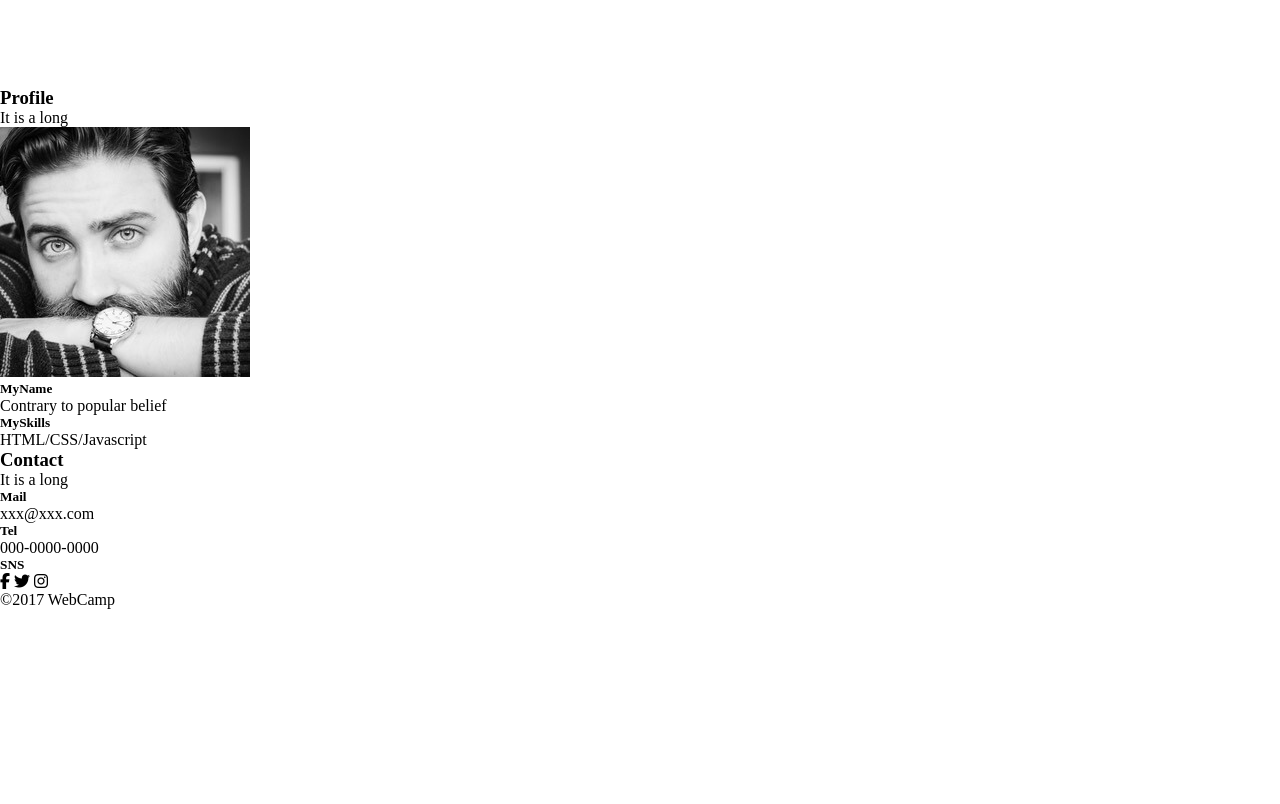
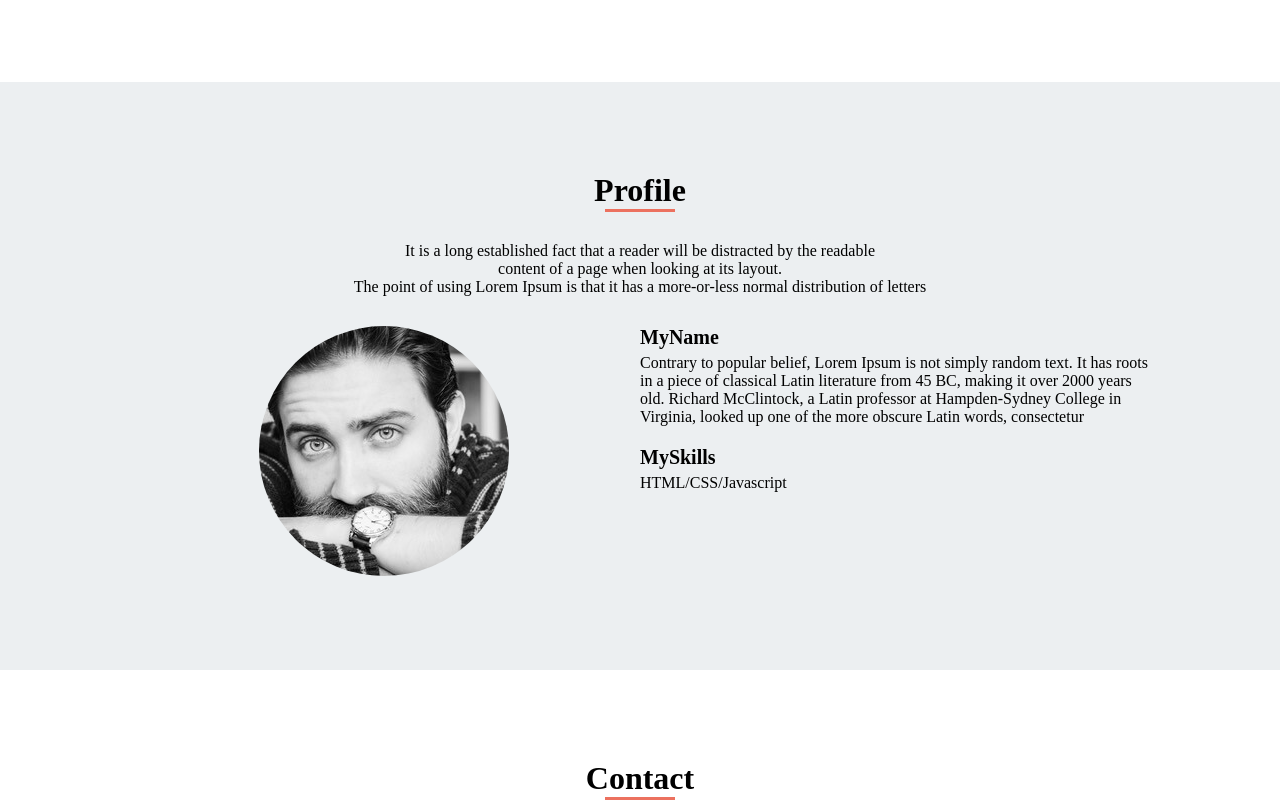
Before and after one commit to masaki-y1117/SkillUp, a plain HTML site: page index.html in a window 1280 px wide. Shown: the part 1996-2800 px from the top of the page. Before the commit the page ends 2605 px from the top, so only its background shows below. Drawn offline with Linux system fonts and the light colour scheme.

Commit message:
[Add]ページ作成完了

```diff
--- a/index.html
+++ b/index.html
@@ -11,19 +11,29 @@
     <header>
       <div class="header-content">
         <nav>
+          <a href="#visual">
             <img class="logo" src="img3/logo.png">
+          </a>
           <ul class="nav">
-            <li class="nav-list">Portfolio</li>
-            <li class="nav-list">Feature</li>
-            <li class="nav-list">Profile</li>
-            <li class="nav-list">Contact</li>
+            <li class="nav-list">
+              <a href="#portfolio">Portfolio</a>
+            </li>
+            <li class="nav-list">
+              <a href="#feature">Feature</a>
+            </li>
+            <li class="nav-list">
+              <a href="#profile">Profile</a>
+            </li>
+            <li class="nav-list">
+              <a href="#contact">Contact</a>
+            </li>
           </ul>
         </nav>
       </div>
     </header>
 
     <div class="main-visual">
-      <h3>Lorem lpsum</h3>
+      <h3 id="visual">Lorem lpsum</h3>
       <p>simply dummy text of the printing</p>
     </div>
 
@@ -31,7 +41,7 @@
       <div class="portfolio">
         <div class="portfolio-content">
           <div class="portfolio-text">
-            <h3>Portfolio</h3>
+            <h3 id="portfolio">Portfolio</h3>
             <div class="line"></div>
             <p>t is a long established fact that a reader will be distracted by the readable<br>
               content of a page when looking at its layout.<br>
@@ -51,7 +61,7 @@
 
       <div class="feature">
         <div class="feature-content">
-          <h3>Feature</h3>
+          <h3 id="feature">Feature</h3>
           <div class="line"></div>
           <p>It is a long established fact that a reader will be distracted by the readable<br>
             content of a page when looking at its layout.<br>
@@ -78,32 +88,51 @@
       </div>
 
       <div class="profile">
-        <h3>Profile</h3>
-        <p>It is a long</p>
         <div class="profile-content">
+          <h3 id="profile">Profile</h3>
+          <div class="line"></div>
+          <p>It is a long established fact that a reader will be distracted by the readable<br>
+            content of a page when looking at its layout.<br>
+            The point of using Lorem Ipsum is that it has a more-or-less normal distribution of letters
+          </p>
+          <div class="profile-box">
+            <div class="profile-box1">
               <img class="profile-img" src="img3/my-icon.jpg">
+            </div>
+            <div class="profile-box2">
               <h5>MyName</h5>
-          <p>Contrary to popular belief</p>
-          <h5>MySkills</h5>
+              <p>Contrary to popular belief, Lorem Ipsum is not simply random text. It has roots in a piece of classical Latin literature from 45 BC, making it over 2000 years old. Richard McClintock, a Latin professor at Hampden-Sydney College in Virginia, looked up one of the more obscure Latin words, consectetur
+              </p>
+              <h5 class="profile-logo">MySkills</h5>
               <p>HTML/CSS/Javascript</p>
+            </div>
+          </div>
         </div>
       </div>
 
       <div class="contact">
-        <h3>Contact</h3>
-        <p>It is a long</p>
         <div class="contact-content">
-          <div class="contact-infomation">
+          <h3 id="contact">Contact</h3>
+          <div class="line"></div>
+          <p>It is a long established fact that a reader will be distracted by the readable<br>
+            content of a page when looking at its layout.<br>
+            The point of using Lorem Ipsum is that it has a more-or-less normal distribution of letters
+          </p>
+          <div class="contact-box">
+            <div class="contact-information">
               <h5>Mail</h5>
               <p>xxx@xxx.com</p>
               <h5>Tel</h5>
               <p>000-0000-0000</p>
             </div>
+            <div class="contact-icon">
               <h5>SNS</h5>
-          <div class="contact-icon">
+              <div class="contact-icon-item">
                 <i class="fab fa-facebook-f"></i>
                 <i class="fab fa-twitter"></i>
                 <i class="fab fa-instagram"></i>
+              </div>
+            </div>
           </div>
         </div>
       </div>
--- a/style.css
+++ b/style.css
@@ -30,6 +30,11 @@ header {
   list-style: none;
   margin: 0 30px;
   line-height: 70px;
+}
+
+.nav-list a {
+  text-decoration: none;
+  color: #fafafa;
 }
 
 .main-visual {
@@ -159,3 +164,144 @@ margin-right: 0;
 .fa-amazon {
   font-size: 60px;
 }
+
+.profile {
+  width: 100%;
+  background-color: #eceff1
+}
+
+.profile-content {
+  width: 1024px;
+  padding-top: 90px;
+  padding-bottom: 90px;
+  margin: 0 auto;
+  text-align: center;
+}
+
+.profile-content h3 {
+  font-size: 32px;
+  color: #000000;
+}
+
+.profile-content p {
+  font-size: 16px;
+  color: #000000;
+  padding-top: 30px;
+  padding-bottom: 30px;
+}
+
+.profile-box {
+  display: flex;
+  text-align: left;
+}
+
+.profile-box1 {
+  width: 512px;
+  text-align: center;
+}
+
+.profile-img {
+  width: 250px;
+  height: 250px;
+  border-radius: 50%;
+}
+
+.profile-box2 {
+  width: 512px;
+}
+
+.profile-box2 h5 {
+  font-size: 20px;
+  padding-bottom: 5px;
+}
+
+.profile-logo {
+  padding-top: 20px;
+}
+
+.profile-box2 p {
+  padding: 0;
+}
+
+.contact {
+  width: 100%;
+}
+
+.contact-content {
+  width: 800px;
+  padding-top: 90px;
+  padding-bottom: 90px;
+  margin: 0 auto;
+  text-align: center;
+}
+
+.contact-content h3 {
+  font-size: 32px;
+  color: #000000;
+}
+
+.contact-content p {
+  font-size: 16px;
+  color: #000000;
+  padding-top: 30px;
+  padding-bottom: 30px;
+}
+
+.contact-box {
+  display: flex;
+}
+
+.contact-information {
+  width: 400px;
+  margin: 0 auto;
+  text-align: center;
+}
+
+.contact-information h5 {
+  display: inline-block;
+  font-size: 20px;
+  padding-bottom: 5px;
+  text-align: left;
+}
+
+.contact-information > p {
+  padding-top: 0;
+  padding-bottom: 20px;
+  text-decoration: underline;
+}
+
+.contact-icon {
+  width: 400px;
+  text-align: center;
+}
+
+.contact-icon h5 {
+  display: inline-block;
+  font-size: 20px;
+  text-align: left;
+}
+
+.fab {
+  display: flex;
+  font-size: 50px;
+  padding-top: 5px;
+  margin-right: 20px;
+}
+
+.fab:nth-child(3) {
+  margin-right: 0;
+}
+
+footer {
+  width: 100%;
+  height: 60px;
+  background-color: #ec715f;
+  margin: 0 auto;
+  text-align: center;
+}
+
+.footer-logo {
+  font-size: 16px;
+  color: #fafafa;
+  line-height: 60px;
+}
```
Lines whose indentation alone changed are shown as unchanged.
